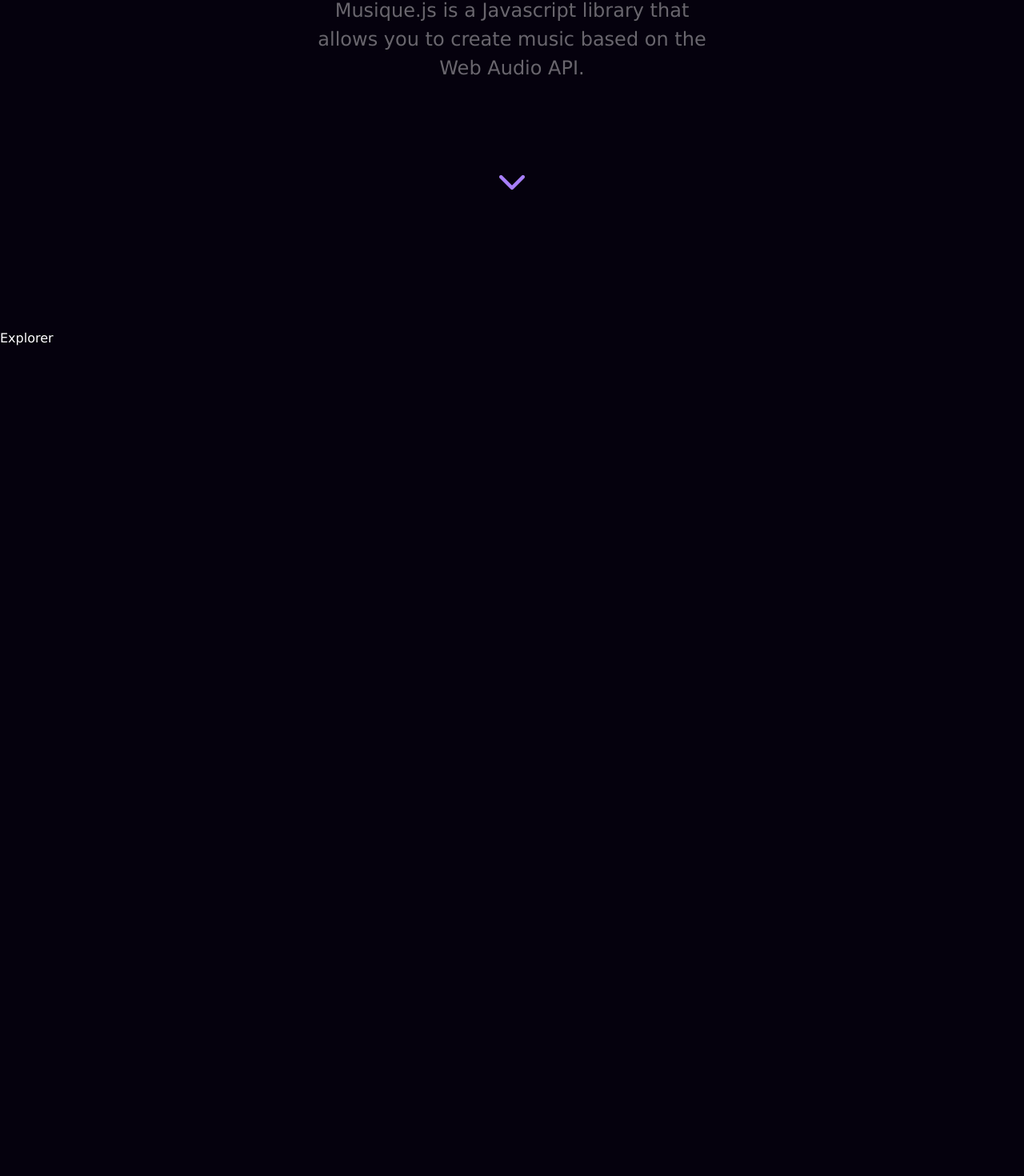
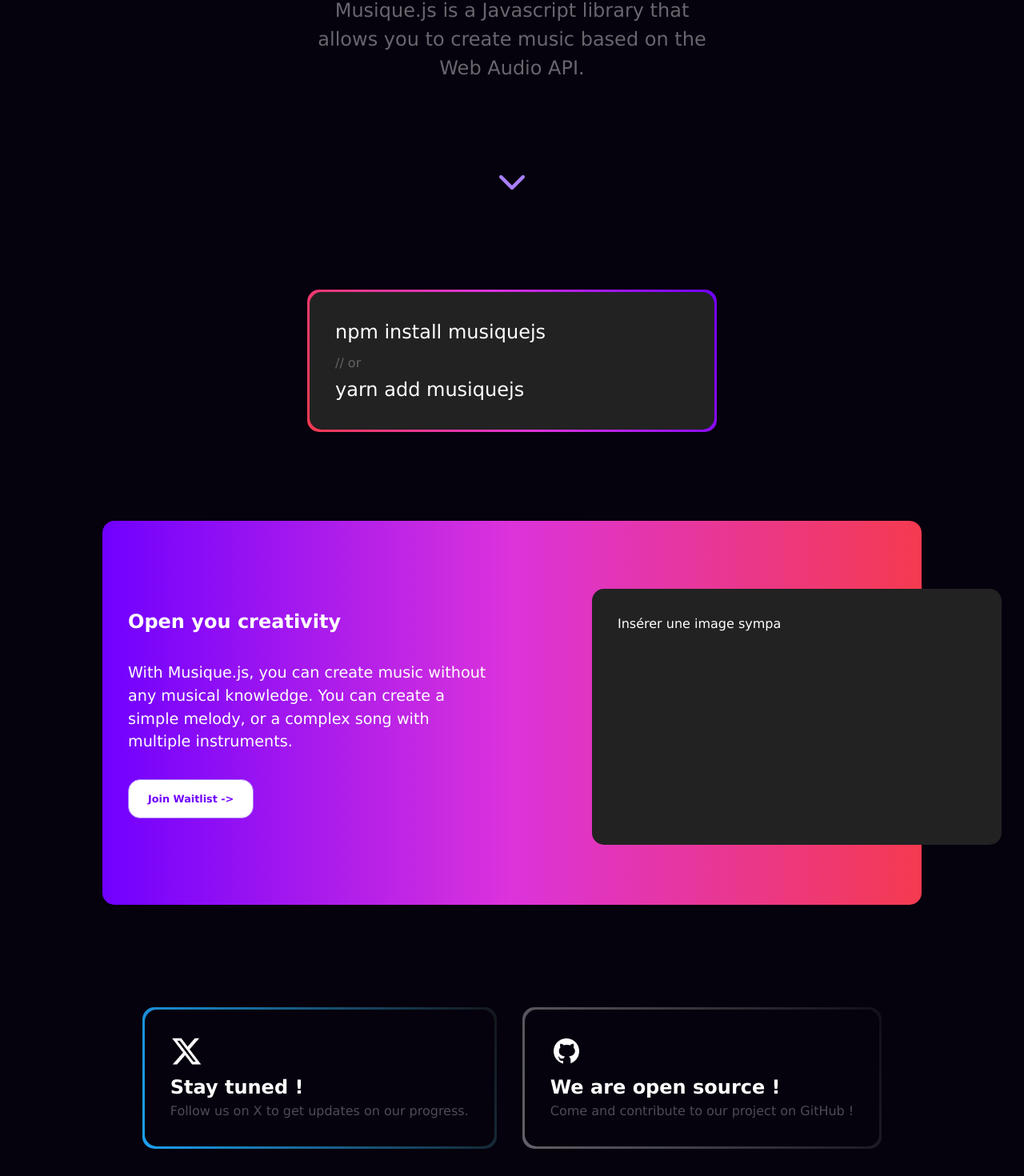
Before and after one commit to musiqueJS/landing, a Vue app: page / in a window 1280 px wide. Shown: the part 389-1859 px from the top of the page at 80% size. Before the commit the page ends 824 px from the top, so only its background shows below. Built offline with nearby package versions, Linux system fonts and the light colour scheme.

Commit message:
:construction: FEAT explore and socials

```diff
--- a/src/App.vue
+++ b/src/App.vue
@@ -2,12 +2,14 @@
 	import NavigationBar from './components/NavigationBar.vue';
 	import Header from './components/Header.vue';
 	import Explore from './components/Explore.vue';
+	import Socials from './components/Socials.vue';
 	export default {
 		name: 'App',
 		components: {
 			NavigationBar,
 			Header,
-			Explore
+			Explore,
+			Socials
 		},
 	}
 </script>
@@ -17,6 +19,7 @@
 		<NavigationBar />
 		<Header />
 		<Explore />
+		<Socials />
 	</div>
 </template>
 
--- a/src/components/Explore.vue
+++ b/src/components/Explore.vue
@@ -1,17 +1,167 @@
 <script lang="ts">
+	import NavButton from './NavigationBar/NavButton.vue'
+
 	export default {
 		name: 'Explore',
+		components: { NavButton },
 	}
 </script>
 
 <template>
-	<div>
-		<p>Explorer</p>
+	<div class="container">
+		<div class="announcement-wrapper">
+			<div class="announcement">
+				<code>
+					<p>npm install musiquejs</p>
+					<span>// or</span>
+					<p>yarn add musiquejs</p>
+				</code>
+			</div>
+		</div>
+	</div>
+	<div class="explore">
+		<div class="demo-text">
+			<h2>Open you creativity</h2>
+			<p>
+				With Musique.js, you can create music without any musical knowledge. You
+				can create a simple melody, or a complex song with multiple instruments.
+			</p>
+			<NavButton
+				text="Join Waitlist ->"
+				color="#7000FF"
+				background-color="#fff"
+				border-color="#A87FFB"
+				hoverColor="#fff"
+				hoverBackgroundColor="transparent"
+				hoverBorderColor="#cccccc30"
+			/>
+		</div>
+		<div class="demo-mockup">Insérer une image sympa</div>
 	</div>
 </template>
 
 <style scoped>
-	div {
-		margin-top: 20vh;
+	.container {
+		display: flex;
+		flex-direction: column;
+		justify-content: center;
+		align-items: center;
+		height: 50vh;
+		position: relative;
+		min-width: 90%;
+		margin: 0 auto;
+	}
+	.announcement-wrapper {
+		min-width: 40%;
+		padding: 1rem;
+		position: relative;
+		/* #7000FF */
+		/* #DC33DB */
+		/* #F53A4F */
+		background: linear-gradient(-110deg, #7000ff, #dc33db, #f53a4f);
+		padding: 3px;
+		border-radius: 15px;
+	}
+	.announcement {
+		background: #222;
+		color: white;
+		padding: 2rem;
+		border-radius: 15px;
+	}
+
+	.announcement code {
+		font-size: 1.5rem;
+	}
+
+	.announcement code span {
+		color: #ffffff4b;
+		font-size: 1rem;
+	}
+
+	.explore {
+		min-height: 60vh;
+		width: 80vw;
+		margin: 0 auto;
+		background: linear-gradient(to right, #7000ff, #dc33db, #f53a4f);
+		border-radius: 15px;
+		position: relative;
+		display: flex;
+		align-items: center;
+	}
+
+	.demo-mockup {
+		width: 40vw;
+		min-height: 40vh;
+		position: absolute;
+		top: 31%;
+		transform: translateY(-20%);
+		right: -100px;
+		background: #222;
+		border-radius: 15px;
+		padding: 2rem;
+	}
+
+	.demo-text {
+		width: 40vw;
+		min-height: 40vh;
+		display: flex;
+		flex-direction: column;
+		justify-content: center;
+		align-items: flex-start;
+		gap: 2rem;
+		padding: 2rem;
+	}
+
+	.demo-text h2 {
+		font-size: 1.5rem;
+		color: white;
+	}
+
+	.demo-text p {
+		font-size: 1.2rem;
+		color: white;
+	}
+
+	@media screen and (max-width: 1024px) {
+		.demo-mockup {
+			/* display: none; */
+			position: initial;
+			top: auto;
+			transform: translateY(0);
+			right: auto;
+			width: 90%;
+			margin-bottom: 20px;
+		}
+		.demo-text {
+			width: 100%;
+			min-height: 40vh;
+			display: flex;
+			flex-direction: column;
+			justify-content: center;
+			align-items: center;
+			gap: 2rem;
+			padding: 2rem;
+		}
+		.demo-text h2 {
+			font-size: 1.5rem;
+			color: white;
+			text-align: center;
+		}
+		.demo-text p {
+			font-size: 1.2rem;
+			color: white;
+			text-align: center;
+		}
+		.explore {
+			min-height: 60vh;
+			width: 80vw;
+			margin: 0 auto;
+			background: linear-gradient(to right, #7000ff, #dc33db, #f53a4f);
+			border-radius: 15px;
+			position: relative;
+			display: flex;
+			align-items: center;
+			flex-direction: column;
+		}
 	}
 </style>
--- a/src/components/NavigationBar.vue
+++ b/src/components/NavigationBar.vue
@@ -41,10 +41,10 @@
 				<li>
 					<NavButton
 						text="Join Waitlist ->"
-						color="#05010D"
-						background-color="#A87FFB"
+						color="#fff"
+						background-color="#7000ff"
 						border-color="#cccccc30"
-						hoverColor="#7000FF"
+						hoverColor="#7000ff"
 						hoverBackgroundColor="#fff"
 						hoverBorderColor="#A87FFB"
 					/>
--- /dev/null
+++ b/src/components/Socials.vue
@@ -0,0 +1,29 @@
+<script lang="ts">
+import GitHubCard from './Socials/GitHubCard.vue'
+import XCard from './Socials/XCard.vue'
+export default {
+	name: 'Socials',
+	components: { GitHubCard, XCard },
+}
+</script>
+
+<template>
+	<div class="socials">
+		<XCard borderGradient="linear-gradient(110deg, #34343494, #b9b9b9c5)" />
+		<GitHubCard borderGradient="linear-gradient(110deg, #fafafa, #6cc644)" />
+	</div>
+</template>
+
+<style scoped>
+	.socials {
+		width: 100%;
+		height: 50vh;
+		display: flex;
+		justify-content: center;
+		flex-wrap: wrap;
+	}
+
+	.socials > * {
+		margin: 1rem;
+	}
+</style>
--- /dev/null
+++ b/src/components/Socials/GitHubCard.vue
@@ -0,0 +1,84 @@
+<script lang="ts">
+	export default {
+		name: 'GitHubCard',
+	}
+</script>
+
+<template>
+	<a href="#">
+		<div class="container">
+			<div class="social-wrapper">
+				<div class="social">
+					<img
+						src="../../assets/github-logo.png"
+						alt="X Logo"
+					/>
+					<div class="social-text">
+						<h2>We are open source !</h2>
+						<p>Come and contribute to our project on GitHub !</p>
+					</div>
+				</div>
+			</div>
+		</div>
+	</a>
+</template>
+
+<style scoped>
+	a {
+		text-decoration: none;
+	}
+	.card {
+		width: 500px;
+	}
+
+	.container {
+		display: flex;
+		flex-direction: column;
+		justify-content: center;
+		height: 50vh;
+		margin: 0 auto;
+	}
+
+	.social-wrapper {
+		min-width: 40%;
+		padding: 1rem;
+		position: relative;
+		padding: 3px;
+		border-radius: 15px;
+		background: linear-gradient(-110deg, #3333334a, #fafafa62);
+	}
+
+	.social-wrapper:hover {
+		background: linear-gradient(-180deg, #3333334a, #fafafa62);
+	}
+
+	.social {
+		background: #05010d;
+		color: white;
+		padding: 2rem;
+		border-radius: 15px;
+	}
+
+	.social img {
+		height: 40px;
+	}
+
+	.social-text h2 {
+		font-size: 1.5rem;
+	}
+
+	.social-text p {
+		color: #ffffff4b;
+		font-size: 1rem;
+	}
+
+	@media (max-width: 1024px) {
+		.social-wrapper {
+			min-width: 80%;
+		}
+
+		.container {
+			height: auto;
+		}
+	}
+</style>
--- /dev/null
+++ b/src/components/Socials/XCard.vue
@@ -0,0 +1,84 @@
+<script lang="ts">
+	export default {
+		name: 'XCard',
+	}
+</script>
+
+<template>
+	<a href="#">
+		<div class="container">
+			<div class="social-wrapper">
+				<div class="social">
+					<img
+						src="../../assets/x-logo.png"
+						alt="X Logo"
+					/>
+					<div class="social-text">
+						<h2>Stay tuned !</h2>
+						<p>Follow us on X to get updates on our progress.</p>
+					</div>
+				</div>
+			</div>
+		</div>
+	</a>
+</template>
+
+<style scoped>
+	a {
+		text-decoration: none;
+	}
+	.card {
+		width: 500px;
+	}
+
+	.container {
+		display: flex;
+		flex-direction: column;
+		justify-content: center;
+		height: 50vh;
+		margin: 0 auto;
+	}
+
+	.social-wrapper {
+		min-width: 40%;
+		padding: 1rem;
+		position: relative;
+		padding: 3px;
+		border-radius: 15px;
+		background: linear-gradient(-110deg, #14171a, #1da1f2);
+	}
+
+	.social-wrapper:hover {
+		background: linear-gradient(-180deg, #14171a, #1da1f2);
+	}
+
+	.social {
+		background: #05010d;
+		color: white;
+		padding: 2rem;
+		border-radius: 15px;
+	}
+
+	.social img {
+		height: 40px;
+	}
+
+	.social-text h2 {
+		font-size: 1.5rem;
+	}
+
+	.social-text p {
+		color: #ffffff4b;
+		font-size: 1rem;
+	}
+
+	@media (max-width: 1024px) {
+		.social-wrapper {
+			min-width: 80%;
+		}
+
+		.container {
+			height: auto;
+		}
+	}
+</style>
```
Also changed, not shown: src/assets/github-logo.png (added), src/assets/x-logo.png (added).
